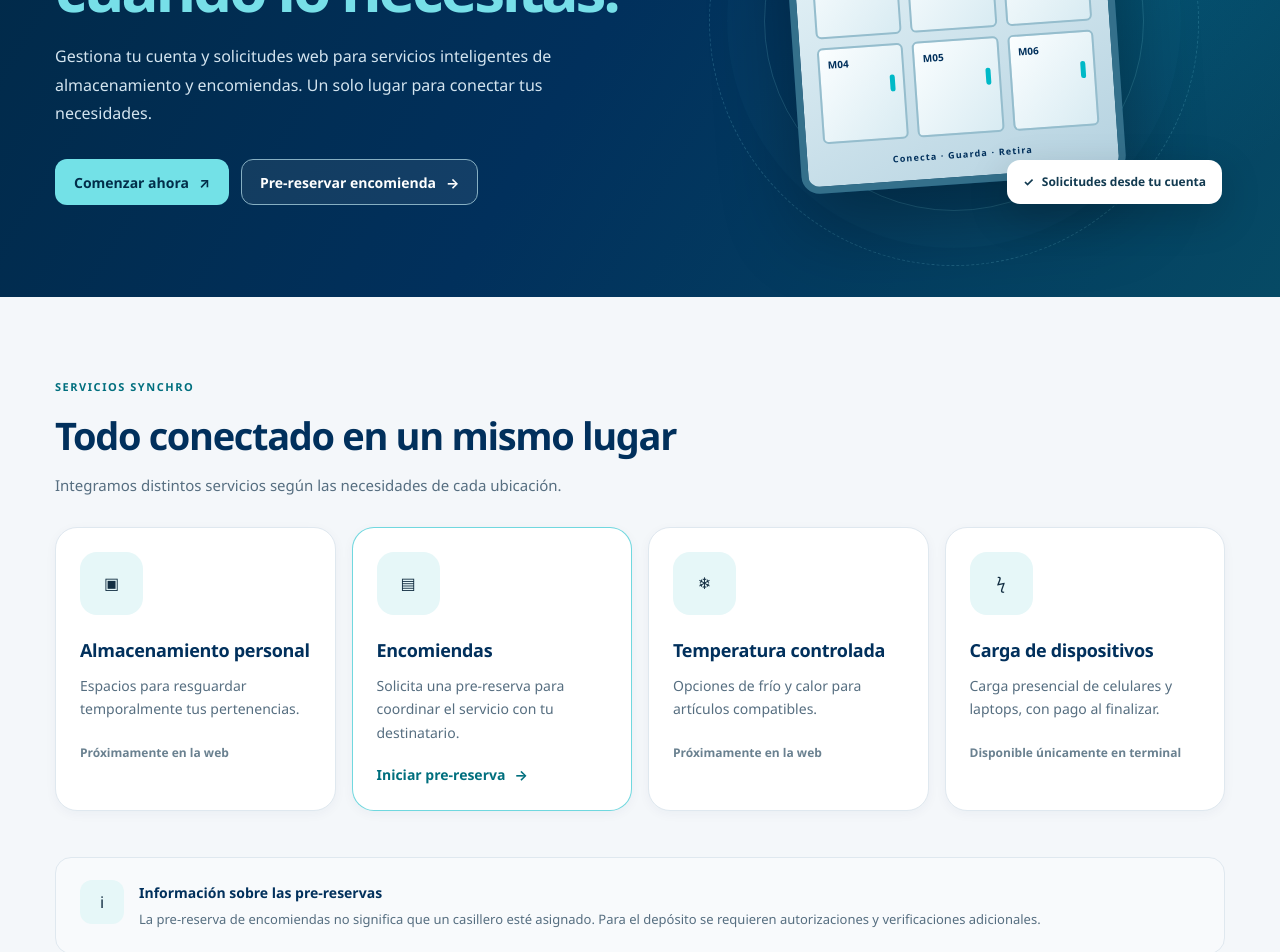
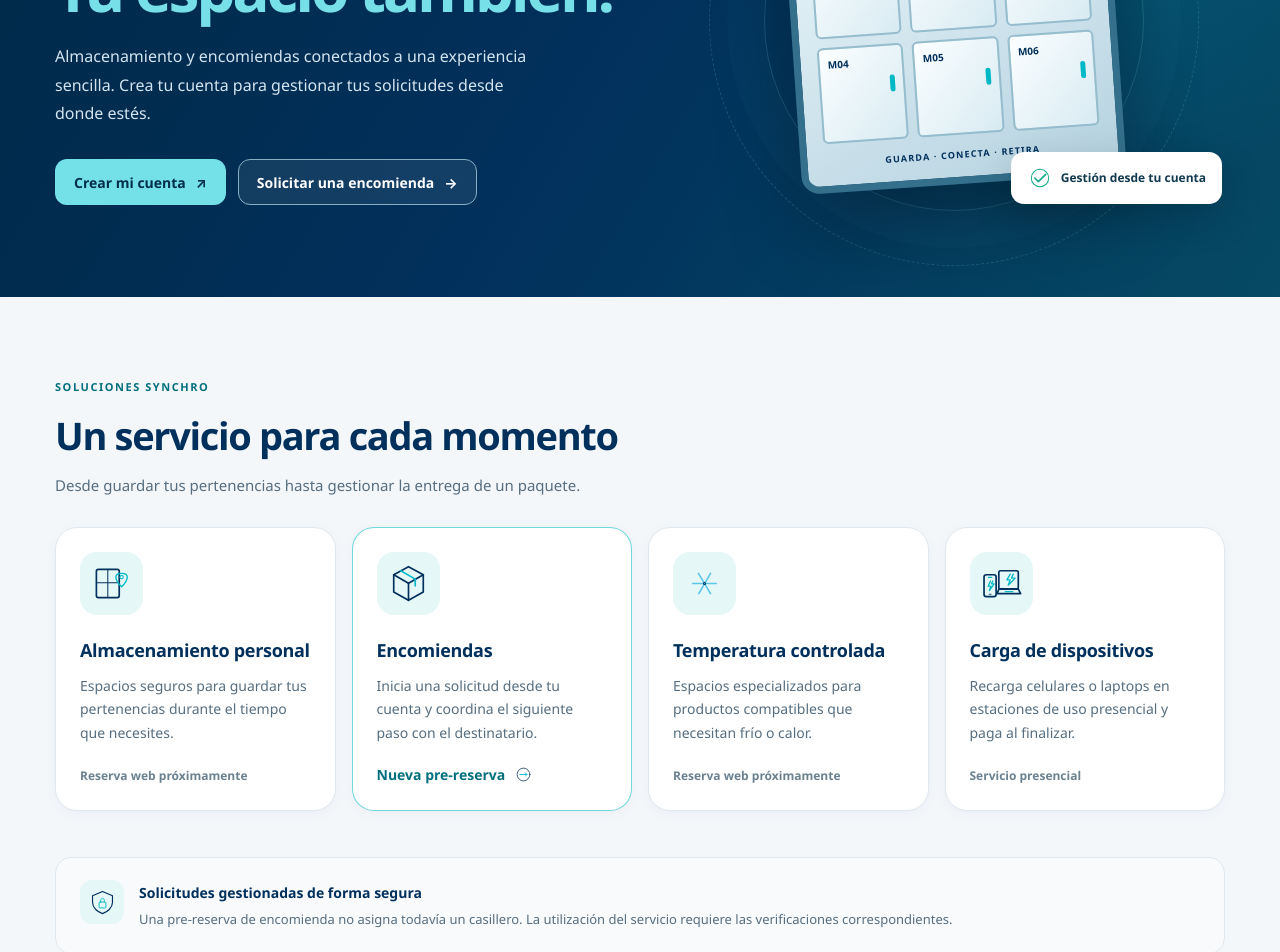
Before and after one commit to Bjosue95/SYNCHRO, a Vue app in the folder frontend/usuarios-app/: page / in a window 1280 px wide. Shown: the part 340-1292 px from the top of the page. Built offline with nearby package versions, Linux system fonts and the light colour scheme; no server answers.

Commit message:
design(usuarios): portada profesional e iconos de tablet en servicios

```diff
--- a/frontend/usuarios-app/src/views/InicioView.vue
+++ b/frontend/usuarios-app/src/views/InicioView.vue
@@ -1,6 +1,7 @@
 <script setup>
 import { RouterLink } from "vue-router";
 import { estadoSesion } from "../services/sesion.js";
+import AppIcon from "../components/ui/AppIcon.vue";
 </script>
 
 <template>
@@ -8,84 +9,92 @@ import { estadoSesion } from "../services/sesion.js";
     <section class="portada">
       <div class="contenedor portada-grid">
         <div class="portada-texto">
-          <span class="eyebrow portada-etiqueta"><span class="punto-vivo"></span> Portal de usuarios SYNCHRO</span>
-          <h1>Tu espacio,<br /><em>cuando lo necesitas.</em></h1>
+          <span class="eyebrow portada-etiqueta">SYNCHRO · SERVICIOS INTELIGENTES</span>
+          <h1>Tu tiempo vale.<br><em>Tu espacio también.</em></h1>
           <p>
-            Gestiona tu cuenta y solicitudes web para servicios inteligentes de
-            almacenamiento y encomiendas. Un solo lugar para conectar tus necesidades.
+            Almacenamiento y encomiendas conectados a una experiencia sencilla.
+            Crea tu cuenta para gestionar tus solicitudes desde donde estés.
           </p>
           <div class="botones-portada">
-            <RouterLink :to="estadoSesion.cliente ? '/mi-cuenta' : '/acceso'" class="boton boton-luz">
-              {{ estadoSesion.cliente ? "Ir a mi cuenta" : "Comenzar ahora" }}
+            <RouterLink :to="estadoSesion.cliente ? '/mi-cuenta' : '/acceso'"
+              class="boton boton-luz">
+              {{ estadoSesion.cliente ? "Ir a mi espacio" : "Crear mi cuenta" }}
               <span aria-hidden="true">↗</span>
             </RouterLink>
             <RouterLink to="/reservar/encomienda" class="boton boton-fantasma">
-              Pre-reservar encomienda <span aria-hidden="true">→</span>
+              Solicitar una encomienda
+              <span aria-hidden="true">→</span>
             </RouterLink>
           </div>
         </div>
+
         <div class="hero-visual" aria-hidden="true">
           <div class="circulo-uno"></div>
           <div class="circulo-dos"></div>
           <div class="terminal-ilustrada">
             <div class="terminal-cabecera">
-              <span class="terminal-marca">SYNCHRO</span>
+              <img class="terminal-marca" src="/branding/nombre-azul.svg" alt="">
               <span class="luces"><i></i><i></i><i></i></span>
             </div>
             <div class="terminal-cuadricula">
-              <div v-for="n in 6" :key="n" class="terminal-puerta"><span>{{ 'M0' + n }}</span><b></b></div>
+              <div v-for="n in 6" :key="n" class="terminal-puerta">
+                <span>{{ "M0" + n }}</span><b></b>
+              </div>
             </div>
-            <div class="terminal-pie">Conecta · Guarda · Retira</div>
+            <div class="terminal-pie">GUARDA · CONECTA · RETIRA</div>
           </div>
-          <div class="etiqueta-flotante"><span>✓</span> Solicitudes desde tu cuenta</div>
+          <div class="etiqueta-flotante">
+            <img src="/iconos/claro/check.svg" alt="">
+            Gestión desde tu cuenta
+          </div>
         </div>
       </div>
     </section>
 
-    <section class="contenedor bloque-servicios">
+    <section id="servicios" class="contenedor bloque-servicios">
       <div class="titulo-seccion">
-        <span class="eyebrow">Servicios SYNCHRO</span>
-        <h2>Todo conectado en un mismo lugar</h2>
-        <p>Integramos distintos servicios según las necesidades de cada ubicación.</p>
+        <span class="eyebrow">SOLUCIONES SYNCHRO</span>
+        <h2>Un servicio para cada momento</h2>
+        <p>Desde guardar tus pertenencias hasta gestionar la entrega de un paquete.</p>
       </div>
 
       <div class="rejilla-servicios">
         <article class="tarjeta-servicio">
-          <span class="servicio-icono">▣</span>
+          <span class="servicio-icono"><AppIcon nombre="casillero" :tamano="43"/></span>
           <h3>Almacenamiento personal</h3>
-          <p>Espacios para resguardar temporalmente tus pertenencias.</p>
-          <span class="servicio-estado">Próximamente en la web</span>
+          <p>Espacios seguros para guardar tus pertenencias durante el tiempo que necesites.</p>
+          <span class="servicio-estado">Reserva web próximamente</span>
         </article>
         <article class="tarjeta-servicio destacada">
-          <span class="servicio-icono">▤</span>
+          <span class="servicio-icono"><AppIcon nombre="encomienda" :tamano="43"/></span>
           <h3>Encomiendas</h3>
-          <p>Solicita una pre-reserva para coordinar el servicio con tu destinatario.</p>
+          <p>Inicia una solicitud desde tu cuenta y coordina el siguiente paso con el destinatario.</p>
           <RouterLink to="/reservar/encomienda" class="enlace-texto">
-            Iniciar pre-reserva <span aria-hidden="true">→</span>
+            Nueva pre-reserva <AppIcon nombre="flecha" :tamano="19"/>
           </RouterLink>
         </article>
         <article class="tarjeta-servicio">
-          <span class="servicio-icono">❄</span>
+          <span class="servicio-icono"><AppIcon nombre="temperatura" :tamano="43"/></span>
           <h3>Temperatura controlada</h3>
-          <p>Opciones de frío y calor para artículos compatibles.</p>
-          <span class="servicio-estado">Próximamente en la web</span>
+          <p>Espacios especializados para productos compatibles que necesitan frío o calor.</p>
+          <span class="servicio-estado">Reserva web próximamente</span>
         </article>
         <article class="tarjeta-servicio">
-          <span class="servicio-icono">ϟ</span>
+          <span class="servicio-icono"><AppIcon nombre="carga" :tamano="43"/></span>
           <h3>Carga de dispositivos</h3>
-          <p>Carga presencial de celulares y laptops, con pago al finalizar.</p>
-          <span class="servicio-estado">Disponible únicamente en terminal</span>
+          <p>Recarga celulares o laptops en estaciones de uso presencial y paga al finalizar.</p>
+          <span class="servicio-estado">Servicio presencial</span>
         </article>
       </div>
     </section>
 
     <section class="contenedor panel-aclaracion">
-      <span class="aclaracion-icono" aria-hidden="true">i</span>
+      <span class="aclaracion-icono"><AppIcon nombre="seguridad" :tamano="29"/></span>
       <div>
-        <strong>Información sobre las pre-reservas</strong>
+        <strong>Solicitudes gestionadas de forma segura</strong>
         <p>
-          La pre-reserva de encomiendas no significa que un casillero esté asignado.
-          Para el depósito se requieren autorizaciones y verificaciones adicionales.
+          Una pre-reserva de encomienda no asigna todavía un casillero.
+          La utilización del servicio requiere las verificaciones correspondientes.
         </p>
       </div>
     </section>
```
